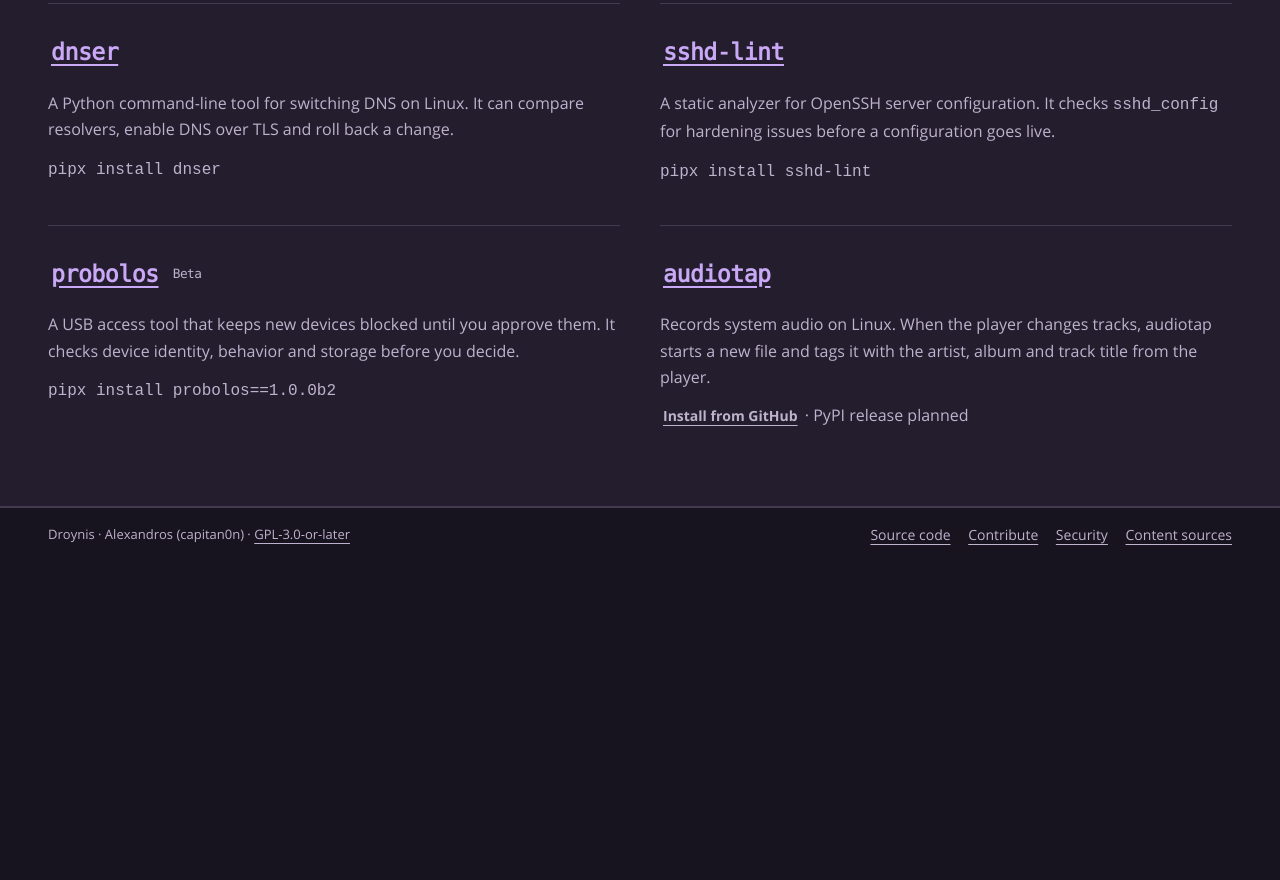
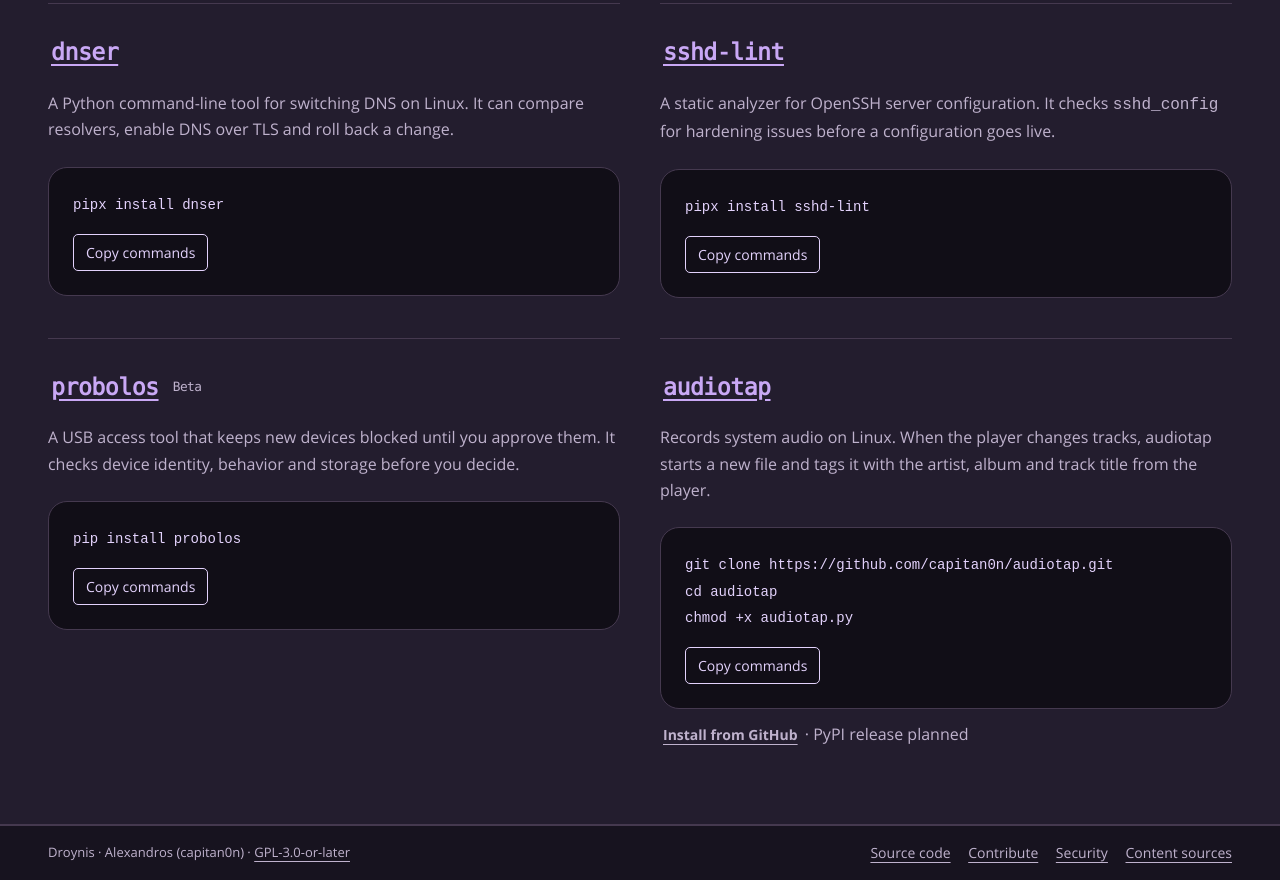
Before and after one commit to capitan0n/droynis, a plain HTML site: page author.html in a window 1280 px wide. Shown: the part 789-1669 px from the top of the page. Before the commit the page ends 1350 px from the top, so only its background shows below. Drawn offline with Linux system fonts and the light colour scheme.

Commit message:
Update pip install on tools

```diff
--- a/author.html
+++ b/author.html
@@ -15,12 +15,31 @@
   <h2>Other projects</h2>
   <div class="project-list">
     <article><h3><a class="text-link" href="https://github.com/capitan0n/dnser" target="_blank" rel="noopener noreferrer">dnser</a></h3><p>A Python command-line tool for switching DNS on Linux. It can compare resolvers, enable DNS over TLS and roll back a change.</p>
-      <p style="margin-top:.75rem"><code>pipx install dnser</code></p></article>
+      <div class="code">
+        <pre><code>pipx install dnser</code></pre>
+        <button class="copy-button" type="button" aria-label="Copy dnser install command">Copy commands</button>
+        <span class="sr-only live-status" role="status"></span>
+      </div></article>
     <article><h3><a class="text-link" href="https://github.com/capitan0n/sshd-lint" target="_blank" rel="noopener noreferrer">sshd-lint</a></h3><p>A static analyzer for OpenSSH server configuration. It checks <code>sshd_config</code> for hardening issues before a configuration goes live.</p>
-      <p style="margin-top:.75rem"><code>pipx install sshd-lint</code></p></article>
+      <div class="code">
+        <pre><code>pipx install sshd-lint</code></pre>
+        <button class="copy-button" type="button" aria-label="Copy sshd-lint install command">Copy commands</button>
+        <span class="sr-only live-status" role="status"></span>
+      </div></article>
     <article><h3><a class="text-link" href="https://github.com/capitan0n/probolos" target="_blank" rel="noopener noreferrer">probolos</a> <span class="project-stage">Beta</span></h3><p>A USB access tool that keeps new devices blocked until you approve them. It checks device identity, behavior and storage before you decide.</p>
-      <p style="margin-top:.75rem"><code>pipx install probolos==1.0.0b2</code></p></article>
+      <div class="code">
+        <pre><code>pip install probolos</code></pre>
+        <button class="copy-button" type="button" aria-label="Copy probolos install command">Copy commands</button>
+        <span class="sr-only live-status" role="status"></span>
+      </div></article>
     <article><h3><a class="text-link" href="https://github.com/capitan0n/audiotap" target="_blank" rel="noopener noreferrer">audiotap</a></h3><p>Records system audio on Linux. When the player changes tracks, audiotap starts a new file and tags it with the artist, album and track title from the player.</p>
+      <div class="code">
+        <pre><code>git clone https://github.com/capitan0n/audiotap.git
+cd audiotap
+chmod +x audiotap.py</code></pre>
+        <button class="copy-button" type="button" aria-label="Copy audiotap install commands">Copy commands</button>
+        <span class="sr-only live-status" role="status"></span>
+      </div>
       <p style="margin-top:.75rem"><a class="text-link" href="https://github.com/capitan0n/audiotap#install" target="_blank" rel="noopener noreferrer">Install from GitHub</a> · PyPI release planned</p></article>
   </div>
 </div></section></main><footer class="site-footer"><div class="wrap compact-footer"><span class="footer-owner">Droynis · Alexandros (capitan0n) · <a href="LICENSE">GPL-3.0-or-later</a></span><nav class="footer-links" aria-label="Project links"><a href="https://github.com/capitan0n/droynis" target="_blank" rel="noopener noreferrer">Source code</a><a href="https://github.com/capitan0n/droynis/blob/main/CONTRIBUTING.md" target="_blank" rel="noopener noreferrer">Contribute</a><a href="https://github.com/capitan0n/droynis/blob/main/SECURITY.md" target="_blank" rel="noopener noreferrer">Security</a><a href="SOURCES.md">Content sources</a></nav></div></footer><dialog id="screenshot-dialog" aria-labelledby="dialog-title"><div class="dialog-bar"><span class="dialog-title" id="dialog-title">App screenshot</span><button type="button" class="close-dialog">Close</button></div><img alt="" width="720" height="1520"></dialog></body></html>
```
